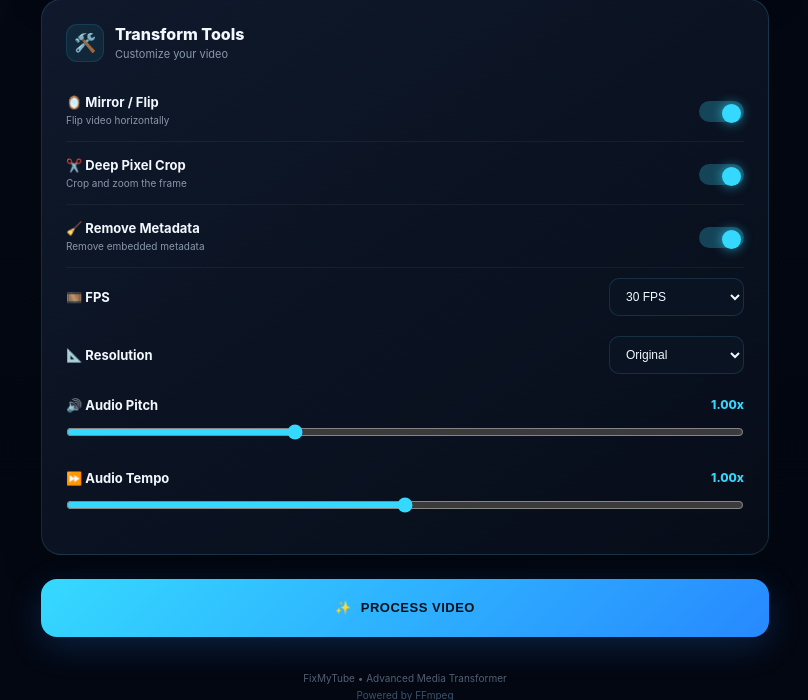
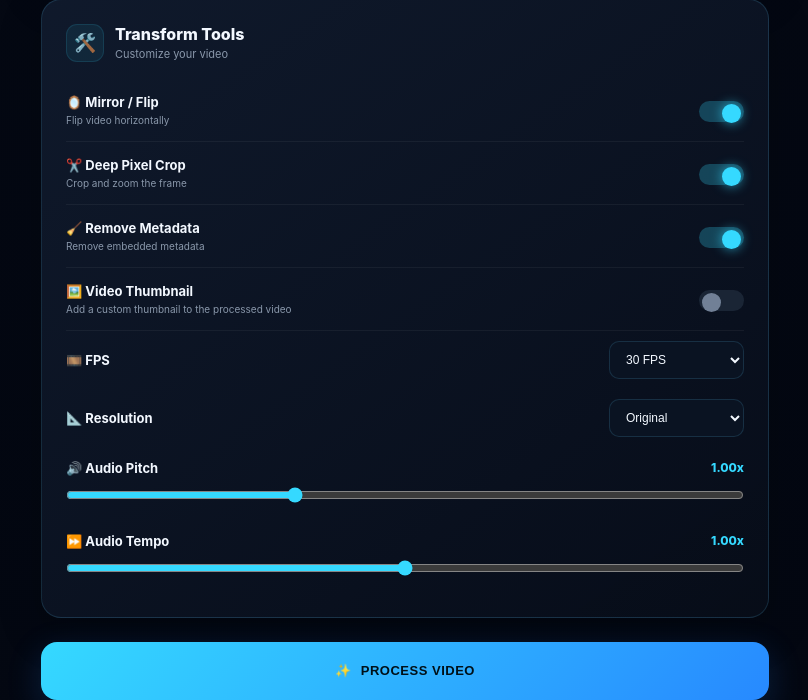
Before and after one commit to apexempireofficial2-dev/fixmytube-, a Flask app: page / in a window 1280 px wide. Shown: the part 973-1673 px from the top of the page, without its empty margins (235-1043 px from the left). Run offline with Flask 3, Linux system fonts and the light colour scheme; some libraries are stand-ins or nearby versions.

Commit message:
Update index.html

```diff
--- a/templates/index.html
+++ b/templates/index.html
@@ -194,6 +194,26 @@
         </div>
 
 
+        <!-- Thumbnail -->
+
+        <div class="tool-row">
+
+            <div>
+                <strong>🖼️ Video Thumbnail</strong>
+                <span>Add a custom thumbnail to the processed video</span>
+            </div>
+
+            <label class="switch">
+                <input id="thumbnailEnabled" type="checkbox">
+                <span></span>
+            </label>
+
+        </div>
+
+
+        <div id="thumbnailOptions" style="display:none;"></div>
+
+
         <div class="select-row">
 
             <label for="fps">
```
